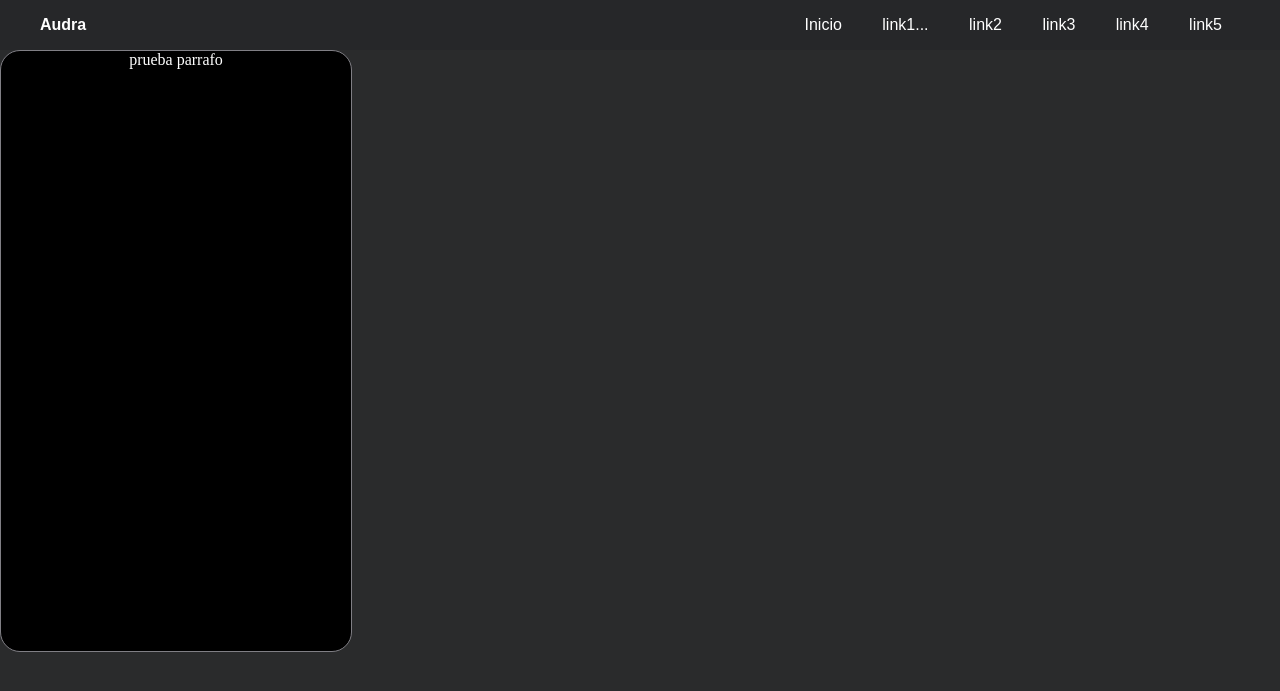
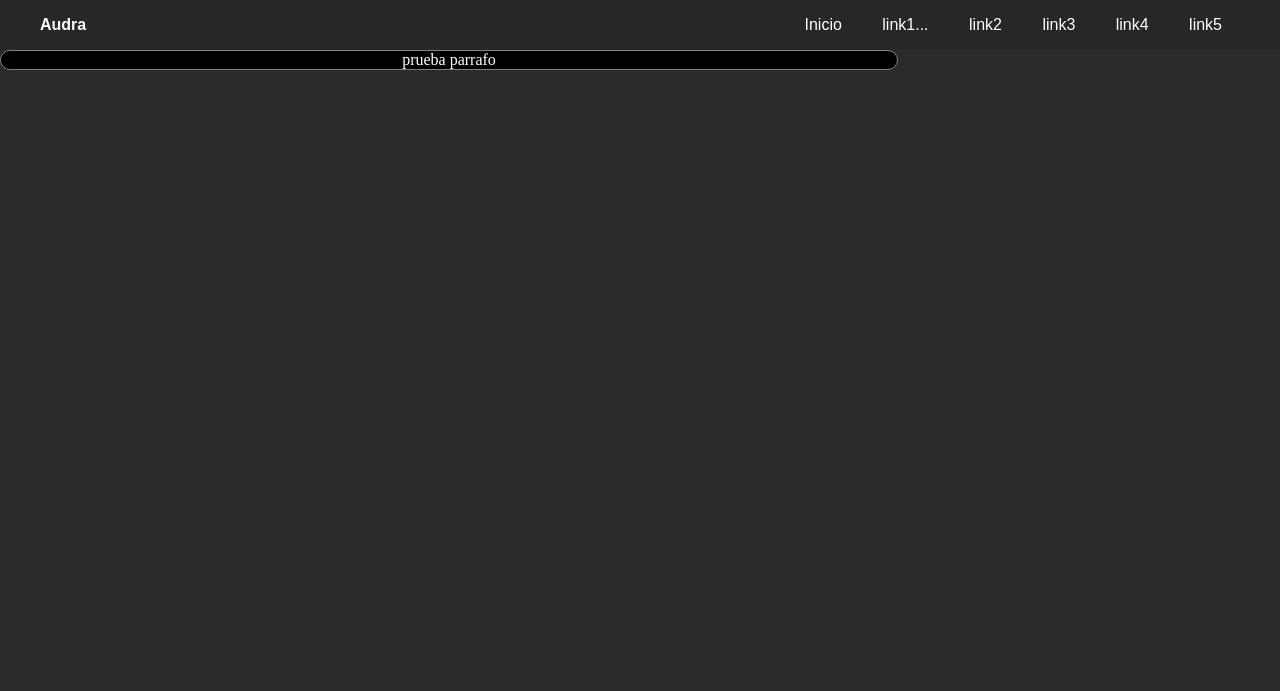
Before and after one commit to augurto/juego_audra, a PHP site: page / in a window 1280 px wide. Shown: the top 691 px of the page. Run offline with PHP 8.4, Linux system fonts and the light colour scheme; some libraries are stand-ins or nearby versions.

Commit message:
cambiando a porcentaje las medidas

```diff
--- a/css/menu.css
+++ b/css/menu.css
@@ -74,8 +74,8 @@ li:hover ul.cap_2 {
 }
 
 .section_tarjeta{
-    width: 350px;
-    height: 600px;
+    width: 70%;
+    height: 80%;
     background:rgb(0, 0, 0);
     /* border-color: rgba(177, 177, 180, 0.801); */
     border: 1px solid rgb(128, 127, 133);
```
